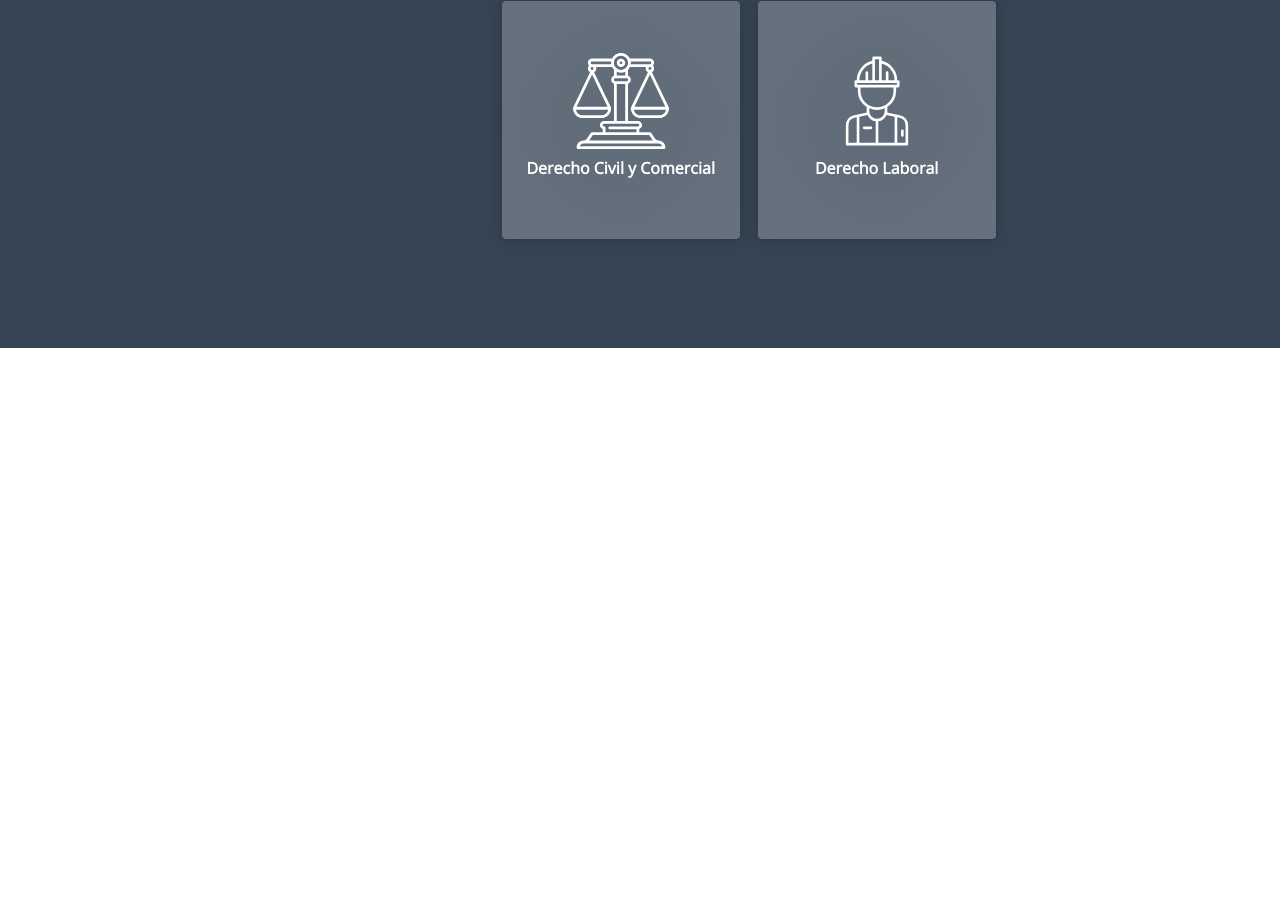
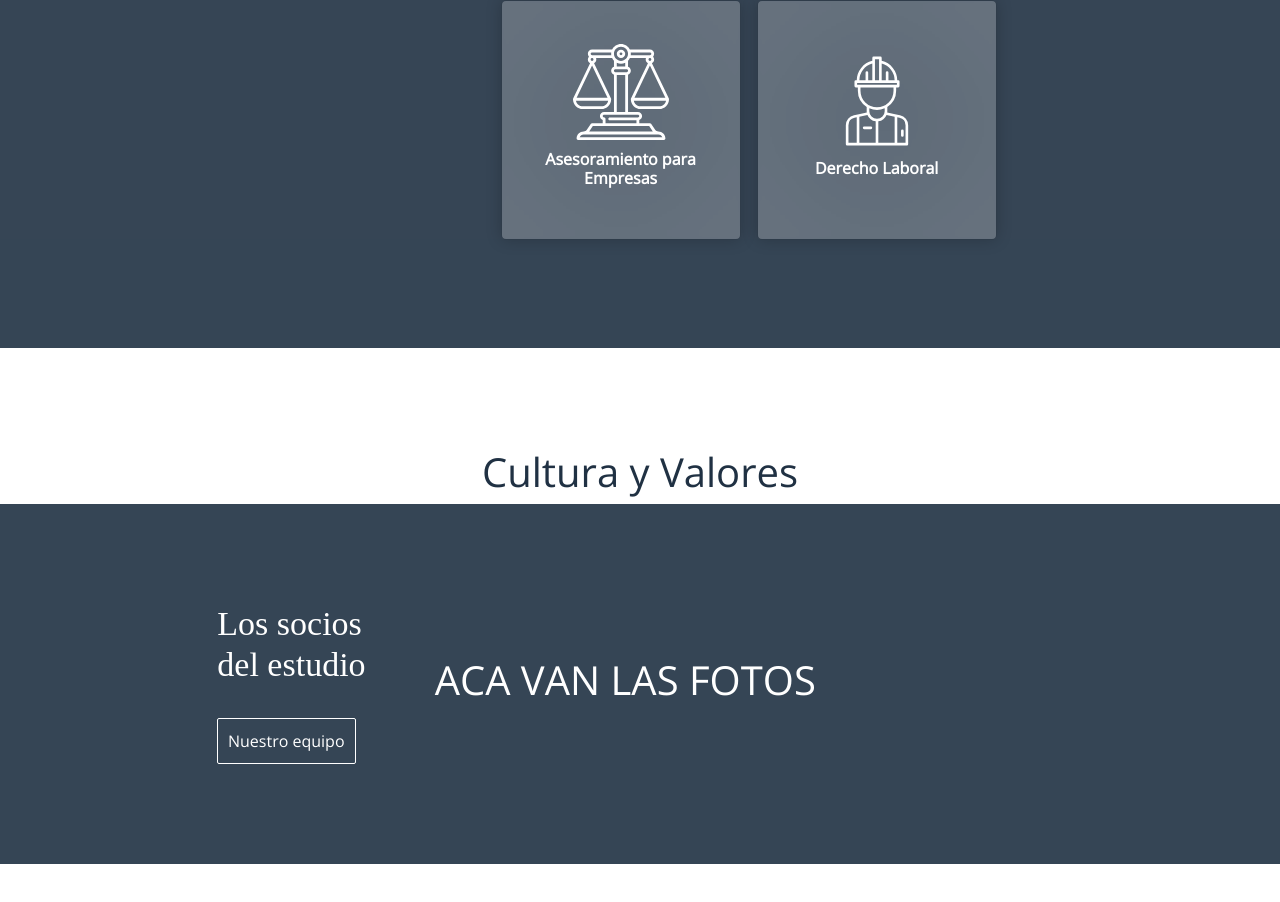
Before and after one commit to MBelaus/estudio-acuna, a React (Create React App) app: page / in a window 1280 px wide. Shown: the part 1540-2442 px from the top of the page. Before the commit the page ends 1944 px from the top, so only its background shows below. Built offline with nearby package versions, Linux system fonts and the light colour scheme; a web font is replaced by a local one.

Commit message:
Avance home

```diff
--- /dev/null
+++ b/src/components/home-equipo.css
@@ -0,0 +1,4 @@
+#links-home {
+    text-decoration: none;
+    color: white;
+  }
--- /dev/null
+++ b/src/components/home-equipo.js
@@ -0,0 +1,31 @@
+import React from 'react'
+import './home-equipo.css'
+
+class Equipo extends React.Component {
+    render() {
+      return (
+        <React.Fragment>
+<div className="container-fluid nopadding">
+          <div className="row align-items-center justify-content-center cards">
+            <div className="col-lg-2">
+              <h2 className="title">Los socios del estudio</h2>
+              <br />
+              <button className="btn hvr-sweep-to-right">
+                <a href="/" id="links-home">
+                  Nuestro equipo
+                </a>
+              </button>
+            </div>
+            <div className="col-lg-6">
+              <div className="row justify-content-center">
+                <h1>ACA VAN LAS FOTOS</h1>
+              </div>
+            </div>
+          </div>
+        </div>
+        </React.Fragment>
+      );
+    }
+  }
+
+export default Equipo
--- a/src/components/home-servicios.css
+++ b/src/components/home-servicios.css
@@ -8,8 +8,11 @@ rgb(151, 165, 141)*/
   font-family: 'Open Sans', sans-serif;
   color: #fff;
 }
+.top100{
+  margin-top: 100px;
+}
+
 .cards {
-  margin-top: 100px;
   background-color: rgba(32, 49, 67, 0.9);
   background-size: 100% 100%;
   padding: 100px 0px 100px 0px;
@@ -20,7 +23,7 @@ rgb(151, 165, 141)*/
   font-size: 34px;
 }
 
-#link-services {
+#links-home {
   text-decoration: none;
   color: white;
 }
--- a/src/components/home-servicios.js
+++ b/src/components/home-servicios.js
@@ -13,12 +13,12 @@ class ServiciosHome extends React.Component {
     return (
       <React.Fragment>
         <div className="container-fluid nopadding">
-          <div className="row align-items-center justify-content-center cards">
+          <div className="row align-items-center justify-content-center cards top100">
             <div className="col-lg-2">
               <h2 className="title">Nuestras Especialidades</h2>
               <br />
               <button className="btn hvr-sweep-to-right">
-                <a href="/" id="link-services">
+                <a href="/" id="links-home">
                   Más servicios
                 </a>
               </button>
@@ -28,8 +28,8 @@ class ServiciosHome extends React.Component {
                 <CardServicio img={law} title={'Derecho Penal de la Empresa'} desc={'Somos una firma que se especializa en derecho penal económico y tributario, siendo una de los estudios más reconocidos en esta materia.'} />
                 <CardServicio img={family} title={'Derecho de Familia'} desc={'El estudio cuenta con personal capacitado para asesorarlo en el trámites de divorcios, cuotas alimentarias, regímenes de visita, declaratorias de herederos y juicios sucesorios.'} />
                 <CardServicio img={handcuffs} title={'Derecho Penal'} desc={'El derecho penal en todas sus dimensiones, conforma una de las áreas de mayor especialización del estudio y se encuentra a cargo del Dr. Santiago Acuña.'} />
-                <CardServicio img={handshake} title={'Derecho Societario'} desc={'Acompañamos a las empresas desde su creación, '} />
-                <CardServicio img={justice} title={'Derecho Civil y Comercial'} desc={'Damos soluciones rápidas a todo tipo de conflicto civil como daños y perjuicios, accidentes de tránsito, mala praxis y contratos en general.'} />
+                <CardServicio img={handshake} title={'Governance, Risk & Compliance'} desc={'En construccion...'} />
+                <CardServicio img={justice} title={'Asesoramiento para Empresas'} desc={'En construccion...'} />
                 <CardServicio img={worker} title={'Derecho Laboral'} desc={'Otra de nuestras ramas de mayor desempeño, es el derecho laboral, contamos con un equipo especializado en Derecho del Trabajo, dirigido por la Dra. Camila Obregón.'} />
               </div>
             </div>
--- a/src/components/home.js
+++ b/src/components/home.js
@@ -1,6 +1,8 @@
 import React from 'react';
 import Hero from './hero.js';
-import ServiciosHome from './home-servicios';
+import ServiciosHome from './home-servicios.js';
+import Equipo from './home-equipo.js'
+import Valores from './valores.js'
 
 class Home extends React.Component {
   render() {
@@ -8,6 +10,8 @@ class Home extends React.Component {
       <React.Fragment>
         <Hero />
         <ServiciosHome />
+        <Valores />
+        <Equipo />
       </React.Fragment>
     );
   }
--- /dev/null
+++ b/src/components/valores.css
@@ -0,0 +1,8 @@
+/* LOGO Y DATOS DE CONTACTO */
+/* COLOR DE LA MARCA   rgba(32,49,67,1) #203143 */
+/* AZUL MAS OSCURO PARA HOVERS rgba(23, 40, 57, 1)  #102941 */
+
+#valores-title{
+    color: #203143;
+    text-align: center;
+}
--- /dev/null
+++ b/src/components/valores.js
@@ -0,0 +1,20 @@
+import React from 'react'
+import './valores.css'
+
+class Valores extends React.Component{
+    render(){
+        return(
+            <React.Fragment>
+                <div className="container">
+                    <div className="row top100">
+                        <div className="col-lg-12">
+                            <h1 id='valores-title'>Cultura y Valores</h1>
+                        </div>
+                    </div>
+                </div>
+            </React.Fragment>
+        )
+    }
+}
+
+export default Valores;
```
